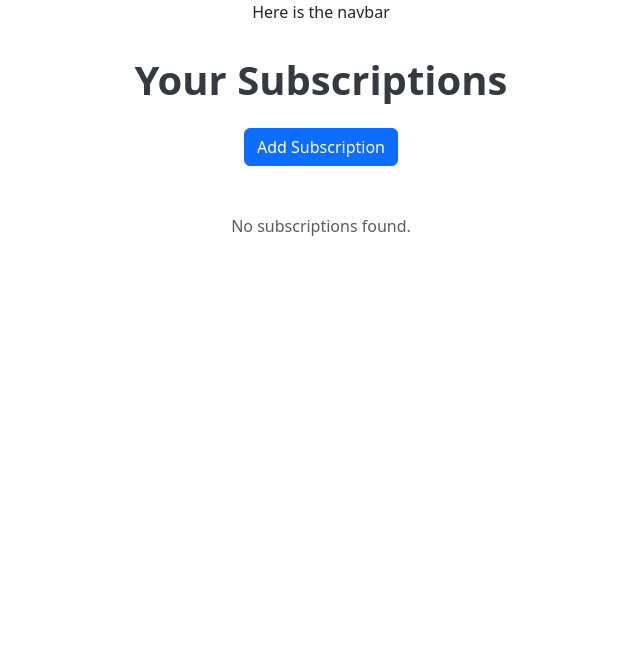
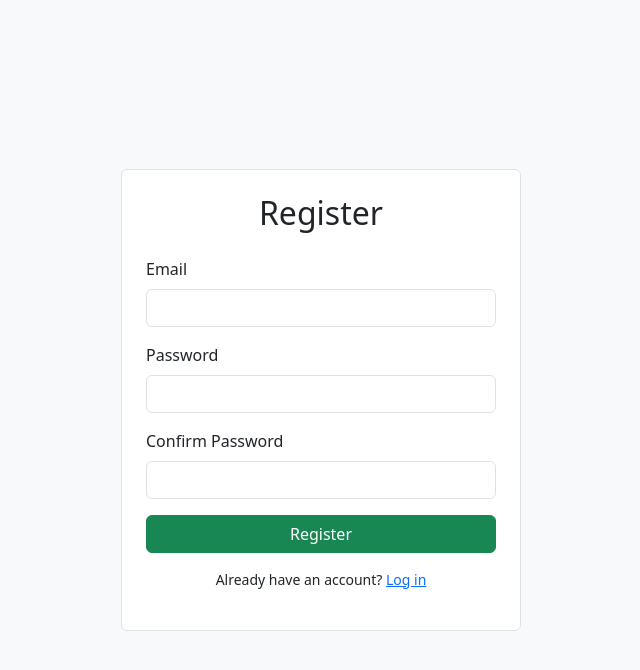
Before and after one commit to ReedyBranch/sub-tracker, a React (Vite) app in the folder frontend/: page /register in a window 1280 px wide. Shown: the top 670 px of the page, without its empty margins (319-959 px from the left). Built offline with nearby package versions, Linux system fonts and the light colour scheme.

Commit message:
Implemented page layout in Login and Register Pages. Also created a new routing within App.tsx, which required installing router for react.

```diff
--- a/frontend/package.json
+++ b/frontend/package.json
@@ -10,9 +10,11 @@
     "preview": "vite preview"
   },
   "dependencies": {
+    "@types/react-router-dom": "^5.3.3",
     "bootstrap": "^5.3.7",
     "react": "^19.1.0",
-    "react-dom": "^19.1.0"
+    "react-dom": "^19.1.0",
+    "react-router-dom": "^7.6.2"
   },
   "devDependencies": {
     "@eslint/js": "^9.25.0",
--- a/frontend/src/App.tsx
+++ b/frontend/src/App.tsx
@@ -1,10 +1,21 @@
+import { BrowserRouter as Router, Routes, Route } from "react-router-dom";
+
+import Home from "./pages/Home";
 import SubDashboard from "./pages/SubDashboard";
+import Login from "./pages/Login";
+import Register from "./pages/Register";
 
 function App() {
   return (
-    <>
-      <SubDashboard />
-    </>
+    <Router>
+      <Routes>
+        <Route path="/" element={<Home />} />
+        <Route path="/dashboard" element={<SubDashboard />} />
+        <Route path="/login" element={<Login />} />
+        <Route path="/register" element={<Register />} />
+      </Routes>
+    </Router>
   );
 }
+
 export default App;
--- a/frontend/src/pages/Home.tsx
+++ b/frontend/src/pages/Home.tsx
@@ -0,0 +1,24 @@
+import { useNavigate } from "react-router-dom";
+import "bootstrap/dist/css/bootstrap.min.css";
+
+function Home() {
+  const navigate = useNavigate();
+
+  return (
+    <div className="d-flex flex-column justify-content-center align-items-center vh-100 bg-light text-center px-3">
+      <h1 className="display-4 mb-3">SubTracker</h1>
+      <p className="lead mb-4">
+        Manage all your subscriptions in one place. Never miss a renewal again.
+      </p>
+
+      <button
+        className="btn btn-primary btn-lg"
+        onClick={() => navigate("/dashboard")}
+      >
+        Go to Dashboard
+      </button>
+    </div>
+  );
+}
+
+export default Home;
--- a/frontend/src/pages/Login.tsx
+++ b/frontend/src/pages/Login.tsx
@@ -0,0 +1,68 @@
+import { useState } from "react";
+import { useNavigate } from "react-router-dom";
+
+function Login() {
+  const navigate = useNavigate();
+
+  const [email, setEmail] = useState("");
+  const [password, setPassword] = useState("");
+
+  const handleSubmit = (e: React.FormEvent) => {
+    e.preventDefault();
+
+    // You’ll replace this with real API logic soon
+    if (!email || !password) {
+      alert("Please fill in all fields");
+      return;
+    }
+
+    console.log("Logging in with:", { email, password });
+
+    // TEMP: Simulate login and redirect
+    navigate("/dashboard");
+  };
+
+  return (
+    <div className="d-flex justify-content-center align-items-center vh-100 bg-light">
+      <form
+        onSubmit={handleSubmit}
+        className="p-4 border rounded bg-white"
+        style={{ maxWidth: 400, width: "100%" }}
+      >
+        <h2 className="mb-4 text-center">Login</h2>
+
+        <div className="mb-3">
+          <label className="form-label">Email</label>
+          <input
+            type="email"
+            className="form-control"
+            value={email}
+            onChange={(e) => setEmail(e.target.value)}
+            required
+          />
+        </div>
+
+        <div className="mb-3">
+          <label className="form-label">Password</label>
+          <input
+            type="password"
+            className="form-control"
+            value={password}
+            onChange={(e) => setPassword(e.target.value)}
+            required
+          />
+        </div>
+
+        <button type="submit" className="btn btn-primary w-100">
+          Log In
+        </button>
+
+        <p className="text-center mt-3 small">
+          Don’t have an account? <a href="/register">Register</a>
+        </p>
+      </form>
+    </div>
+  );
+}
+
+export default Login;
--- a/frontend/src/pages/Register.tsx
+++ b/frontend/src/pages/Register.tsx
@@ -0,0 +1,84 @@
+import { useState } from "react";
+import { useNavigate } from "react-router-dom";
+
+function Register() {
+  const navigate = useNavigate();
+
+  const [email, setEmail] = useState("");
+  const [password, setPassword] = useState("");
+  const [confirm, setConfirm] = useState("");
+
+  const handleSubmit = (e: React.FormEvent) => {
+    e.preventDefault();
+
+    if (!email || !password || !confirm) {
+      alert("All fields are required");
+      return;
+    }
+
+    if (password !== confirm) {
+      alert("Passwords do not match");
+      return;
+    }
+
+    console.log("Registering with:", { email, password });
+
+    // TEMP: Simulate successful registration
+    navigate("/dashboard");
+  };
+
+  return (
+    <div className="d-flex justify-content-center align-items-center vh-100 bg-light">
+      <form
+        onSubmit={handleSubmit}
+        className="p-4 border rounded bg-white"
+        style={{ maxWidth: 400, width: "100%" }}
+      >
+        <h2 className="mb-4 text-center">Register</h2>
+
+        <div className="mb-3">
+          <label className="form-label">Email</label>
+          <input
+            type="email"
+            className="form-control"
+            value={email}
+            onChange={(e) => setEmail(e.target.value)}
+            required
+          />
+        </div>
+
+        <div className="mb-3">
+          <label className="form-label">Password</label>
+          <input
+            type="password"
+            className="form-control"
+            value={password}
+            onChange={(e) => setPassword(e.target.value)}
+            required
+          />
+        </div>
+
+        <div className="mb-3">
+          <label className="form-label">Confirm Password</label>
+          <input
+            type="password"
+            className="form-control"
+            value={confirm}
+            onChange={(e) => setConfirm(e.target.value)}
+            required
+          />
+        </div>
+
+        <button type="submit" className="btn btn-success w-100">
+          Register
+        </button>
+
+        <p className="text-center mt-3 small">
+          Already have an account? <a href="/login">Log in</a>
+        </p>
+      </form>
+    </div>
+  );
+}
+
+export default Register;
```
Also changed, not shown: 1 other file (tests, documents, lock files or other folders).
